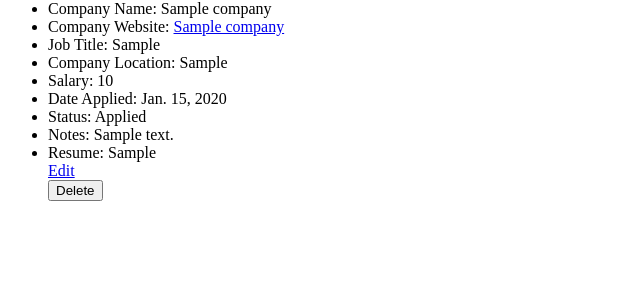
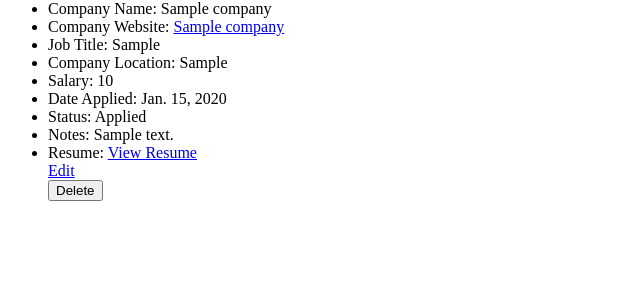
Before and after one commit to MalakAlmajed15/jobfolio, a Django app: page /application/1/ in a window 1280 px wide. Shown: the part 169-469 px from the top of the page, without its empty margins (0-640 px from the left). Run offline with Django 5.2, Linux system fonts and the light colour scheme; a user stored in the database is signed in; tables that the repository leaves empty hold one stand-in row (values such as "Sample post").

Commit message:
modify resume

```diff
--- a/main_app/models.py
+++ b/main_app/models.py
@@ -36,8 +36,7 @@ class Application(models.Model):
     status = models.CharField(max_length=80, choices=STATUS_CHOICES)
     notes = models.TextField(blank=True)
     resume = models.FileField(upload_to='documents/', blank=True)
-    job_position = models.ForeignKey(JobPosition, on_delete=models.CASCADE, related_name='applications', null=
-                                     True)
+    job_position = models.ForeignKey(JobPosition, on_delete=models.CASCADE, related_name='applications', null=True)
     class Meta:
         db_table = 'applications'
 
--- a/main_app/templates/application/application-details.html
+++ b/main_app/templates/application/application-details.html
@@ -11,9 +11,14 @@
   <li>Date Applied: {{ application.date_applied }}</li>
   <li>Status: {{ application.status }}</li>
   <li>Notes: {{ application.notes}}</li>
-  {% comment %} <li>Resume: <a href="{{application.resume}}">{{application.resume}}</a></li> {% endcomment %}
-  <li>Resume: {{application.resume}} </li>
-    <a href="{% url 'edit_application' application.pk%}">Edit</a>
+  <li>Resume:
+    {% if application.resume %}
+      <a href="{{ application.resume.url }}" >View Resume</a>
+    {% else %}
+      No resume uploaded.
+    {% endif %}
+    </li>
+  <a href="{% url 'edit_application' application.pk%}">Edit</a>
   <form action="{% url 'delete_application' application.pk%}" method='post'>
     {% csrf_token %}
     <button type="submit">Delete</button>
```
